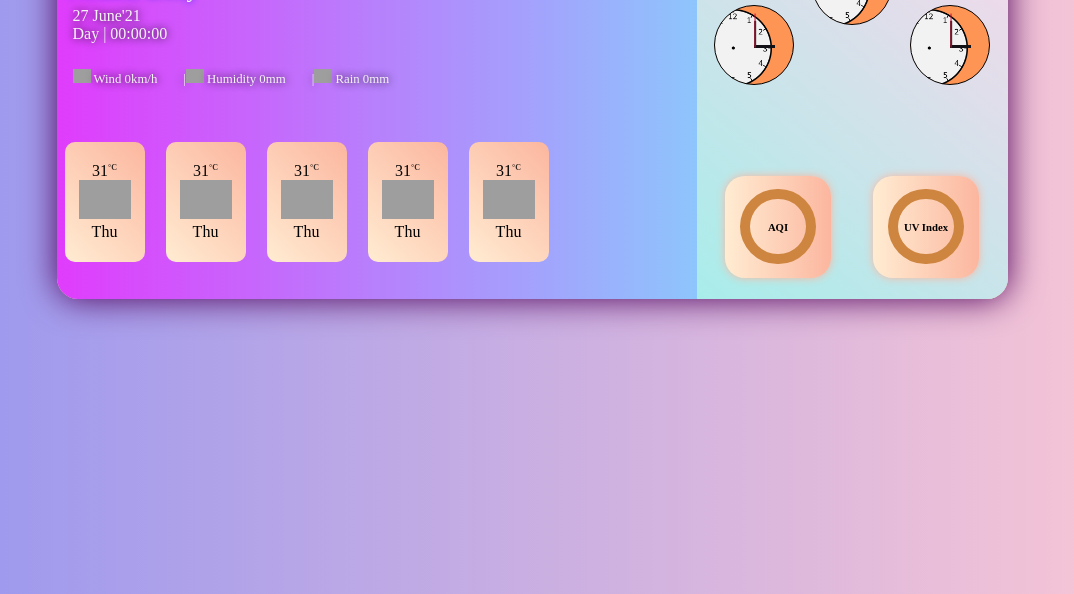
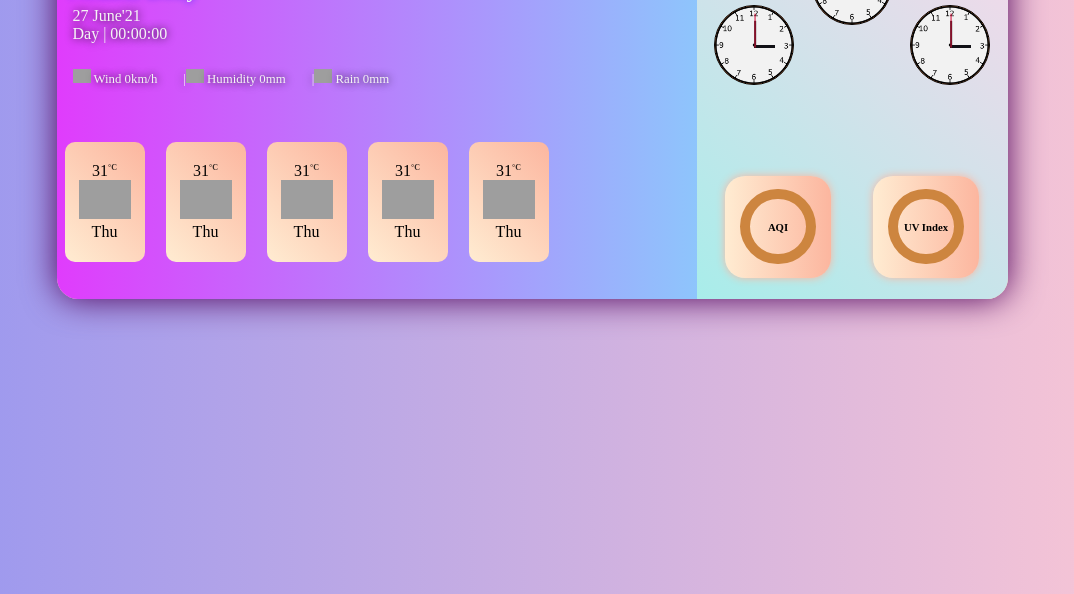
Before and after one commit to CoderAg21/weather-app, a plain HTML site: page index.html in a window 1280 px wide. Shown: the part 206-800 px from the top of the page, without its empty margins (108-1182 px from the left). Drawn offline with nearby package versions, Linux system fonts and the light colour scheme; grey boxes are pictures that could not be loaded; a web font is replaced by a local one.

Commit message:
Update style.css

```diff
--- a/style.css
+++ b/style.css
@@ -269,8 +269,8 @@ body {
     border: 1px solid black;
     background-size: cover;
     background-repeat: no-repeat;
-    background-position-x: -21px;
-    background-position-y: 3px;
+    background-position-x: 0;
+    background-position-y: 0;
 
 }
 
```
